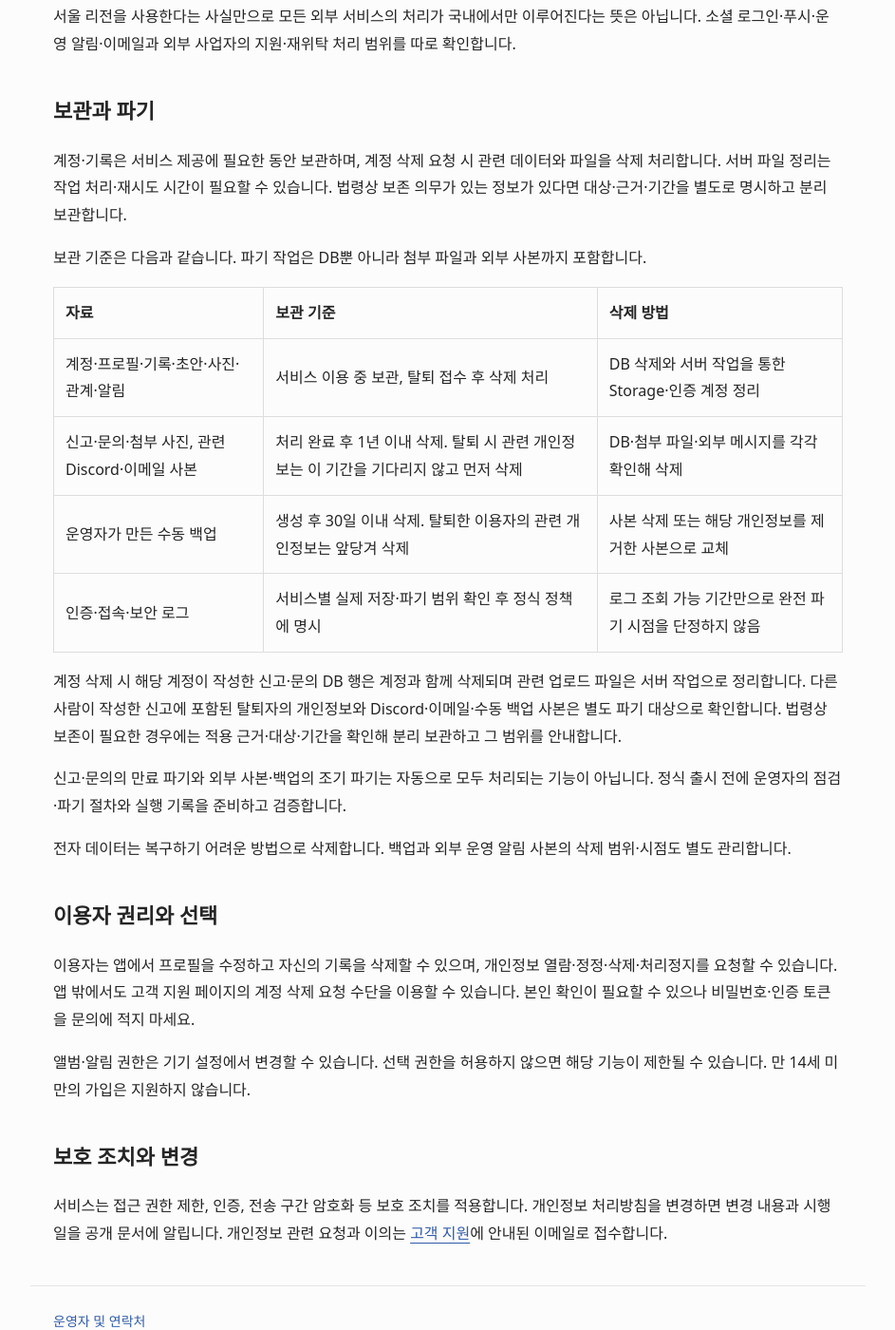
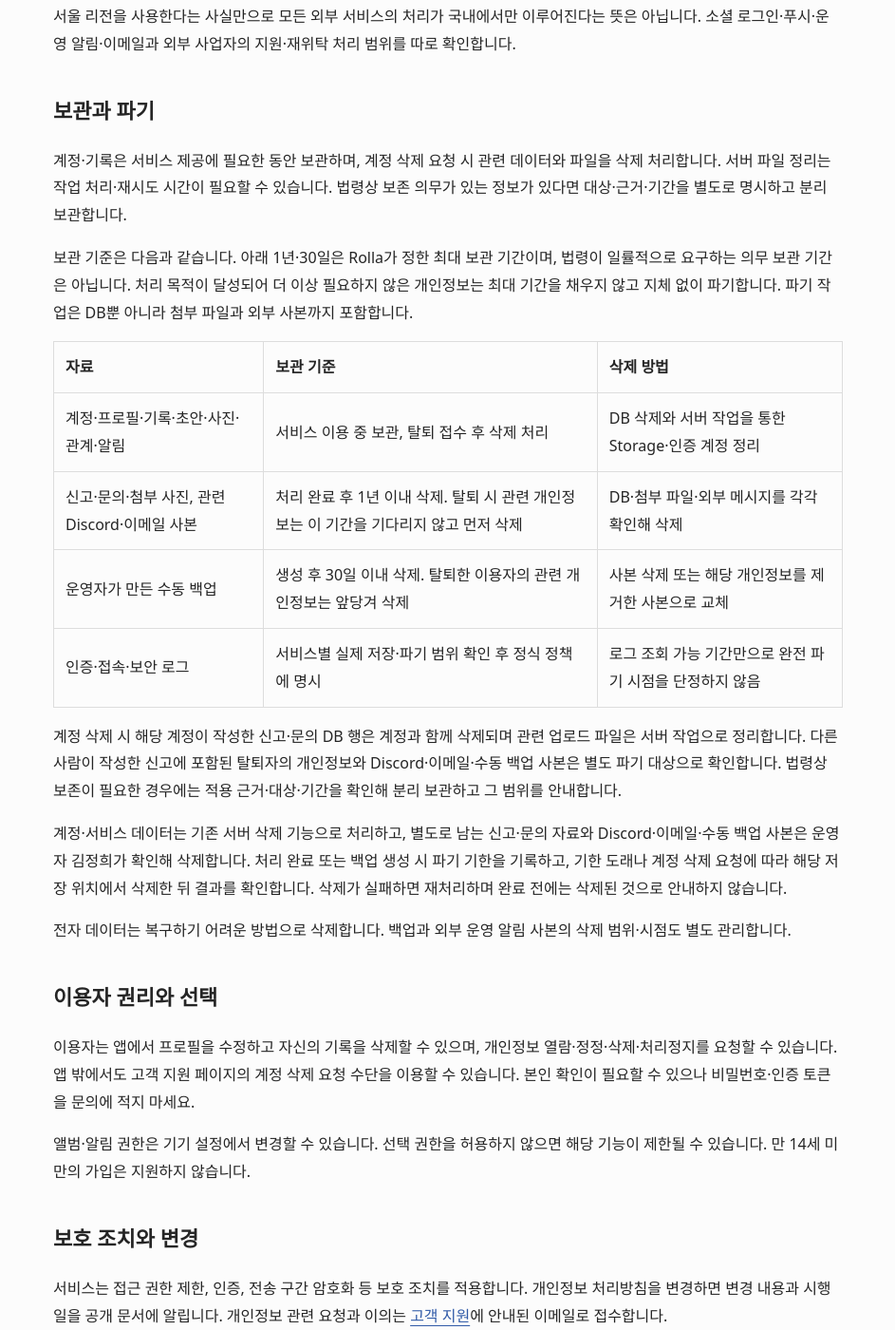
Before and after one commit to kjheee/rolla-legal, a Jekyll site: the page built from privacy.md, in a window 1280 px wide and 1400 px high, scrolled down 1978 px. Shown: the whole window at 95% size, without its empty margins (168-1111 px from the left). Built offline with Jekyll 4.4.1, drawn with Linux system fonts in a browser that asks for light colours; some of the changed text lies outside the part shown.

```diff
--- a/privacy.md
+++ b/privacy.md
@@ -6,7 +6,7 @@ permalink: /privacy/
 
 # rolla 개인정보 처리방침
 
-> 출시 검토본입니다. 보관 기준은 확정했으나 로그 파기 범위와 외부 서비스의 위탁·국외 이전 세부 조건 검증이 남아 있습니다. 이 확인이 끝나면 정식 시행일을 공지합니다.
+> 출시 검토본입니다. 보관·파기 운영 기준은 확정했습니다. 로그 보유 기간과 외부 서비스의 위탁·국외 이전 고지에 필요한 사실을 확인한 뒤 정식 시행일을 공지합니다.
 
 - 개인정보 처리자·보호책임자 및 연락처: [운영자 및 연락처]({{ '/support/#contact' | relative_url }})
 - 보관 기준 검토일: 2026년 10월 20일
@@ -49,7 +49,7 @@ permalink: /privacy/
 
 계정·기록은 서비스 제공에 필요한 동안 보관하며, 계정 삭제 요청 시 관련 데이터와 파일을 삭제 처리합니다. 서버 파일 정리는 작업 처리·재시도 시간이 필요할 수 있습니다. 법령상 보존 의무가 있는 정보가 있다면 대상·근거·기간을 별도로 명시하고 분리 보관합니다.
 
-보관 기준은 다음과 같습니다. 파기 작업은 DB뿐 아니라 첨부 파일과 외부 사본까지 포함합니다.
+보관 기준은 다음과 같습니다. 아래 1년·30일은 Rolla가 정한 최대 보관 기간이며, 법령이 일률적으로 요구하는 의무 보관 기간은 아닙니다. 처리 목적이 달성되어 더 이상 필요하지 않은 개인정보는 최대 기간을 채우지 않고 지체 없이 파기합니다. 파기 작업은 DB뿐 아니라 첨부 파일과 외부 사본까지 포함합니다.
 
 | 자료 | 보관 기준 | 삭제 방법 |
 | --- | --- | --- |
@@ -60,7 +60,7 @@ permalink: /privacy/
 
 계정 삭제 시 해당 계정이 작성한 신고·문의 DB 행은 계정과 함께 삭제되며 관련 업로드 파일은 서버 작업으로 정리합니다. 다른 사람이 작성한 신고에 포함된 탈퇴자의 개인정보와 Discord·이메일·수동 백업 사본은 별도 파기 대상으로 확인합니다. 법령상 보존이 필요한 경우에는 적용 근거·대상·기간을 확인해 분리 보관하고 그 범위를 안내합니다.
 
-신고·문의의 만료 파기와 외부 사본·백업의 조기 파기는 자동으로 모두 처리되는 기능이 아닙니다. 정식 출시 전에 운영자의 점검·파기 절차와 실행 기록을 준비하고 검증합니다.
+계정·서비스 데이터는 기존 서버 삭제 기능으로 처리하고, 별도로 남는 신고·문의 자료와 Discord·이메일·수동 백업 사본은 운영자 김정희가 확인해 삭제합니다. 처리 완료 또는 백업 생성 시 파기 기한을 기록하고, 기한 도래나 계정 삭제 요청에 따라 해당 저장 위치에서 삭제한 뒤 결과를 확인합니다. 삭제가 실패하면 재처리하며 완료 전에는 삭제된 것으로 안내하지 않습니다.
 
 전자 데이터는 복구하기 어려운 방법으로 삭제합니다. 백업과 외부 운영 알림 사본의 삭제 범위·시점도 별도 관리합니다.
 
```
Also changed, not shown: delete-account.md (+1 -1 lines), index.md (+1 -1 lines), README.md.
